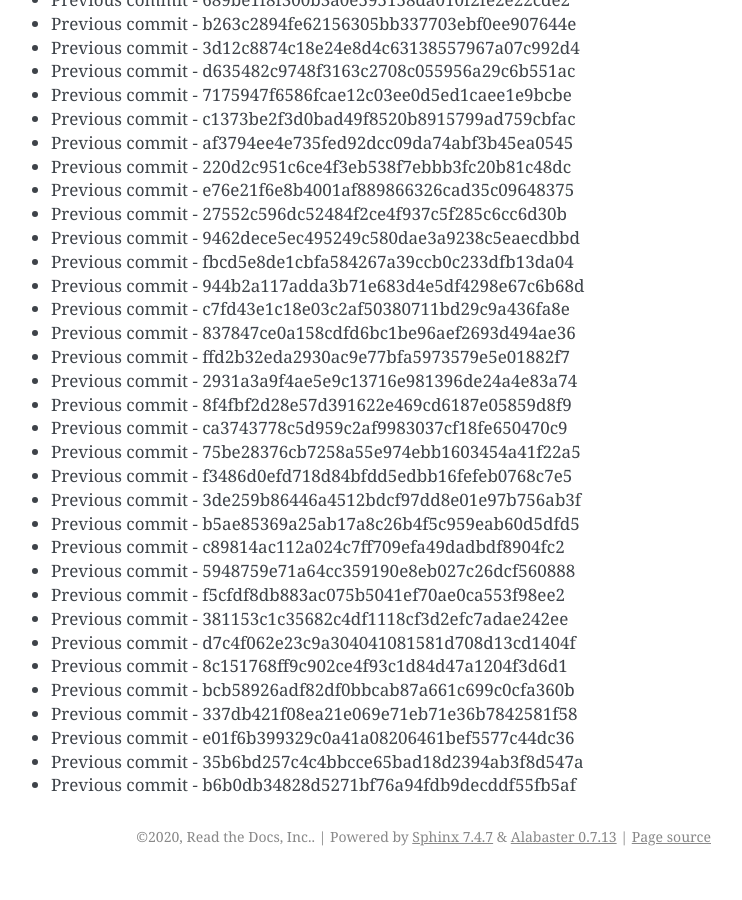
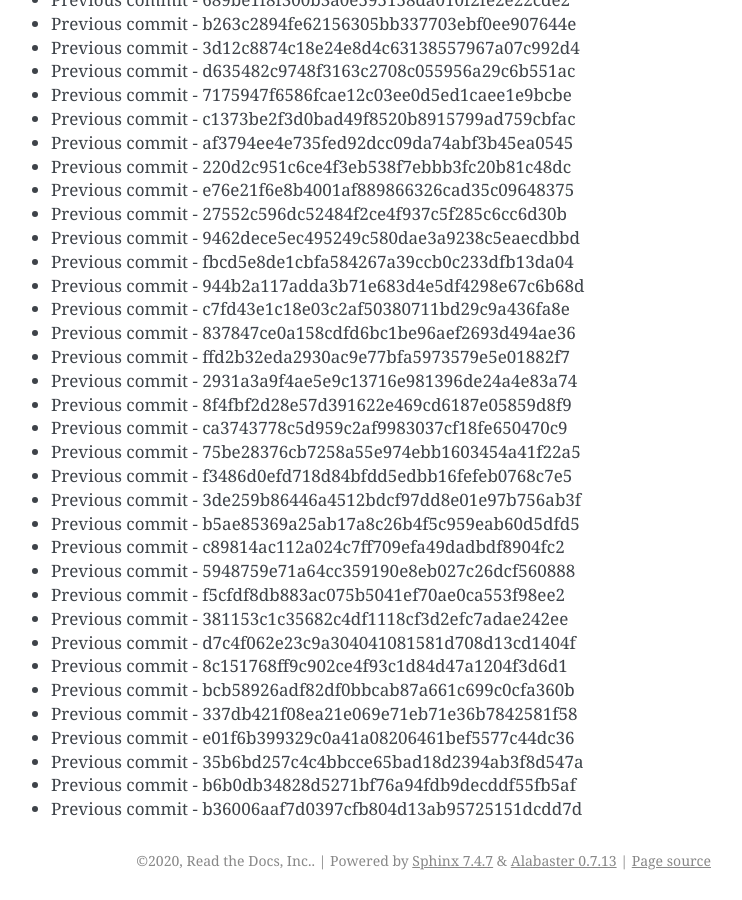
Before and after one commit to readthedocs/rtd-git-stresstest, a Sphinx documentation site: the page built from docs/updates.rst, in a window 1280 px wide and 900 px high, scrolled down 31996 px. Shown: the whole window, without its empty margins (399-1141 px from the left). Built offline with Sphinx 7.4.7, drawn with Linux system fonts in a browser that asks for light colours; before the commit the page ends 32872 px from its top, so only the background shows below that.

Commit message:
Generating commit from previous: b36006aaf7d0397cfb804d13ab95725151dcdd7d

```diff
--- a/docs/updates.rst
+++ b/docs/updates.rst
@@ -1376,3 +1376,4 @@ It can be tested for any performance characteristics.
 * Previous commit - e01f6b399329c0a41a08206461bef5577c44dc36
 * Previous commit - 35b6bd257c4c4bbcce65bad18d2394ab3f8d547a
 * Previous commit - b6b0db34828d5271bf76a94fdb9decddf55fb5af
+* Previous commit - b36006aaf7d0397cfb804d13ab95725151dcdd7d
```
